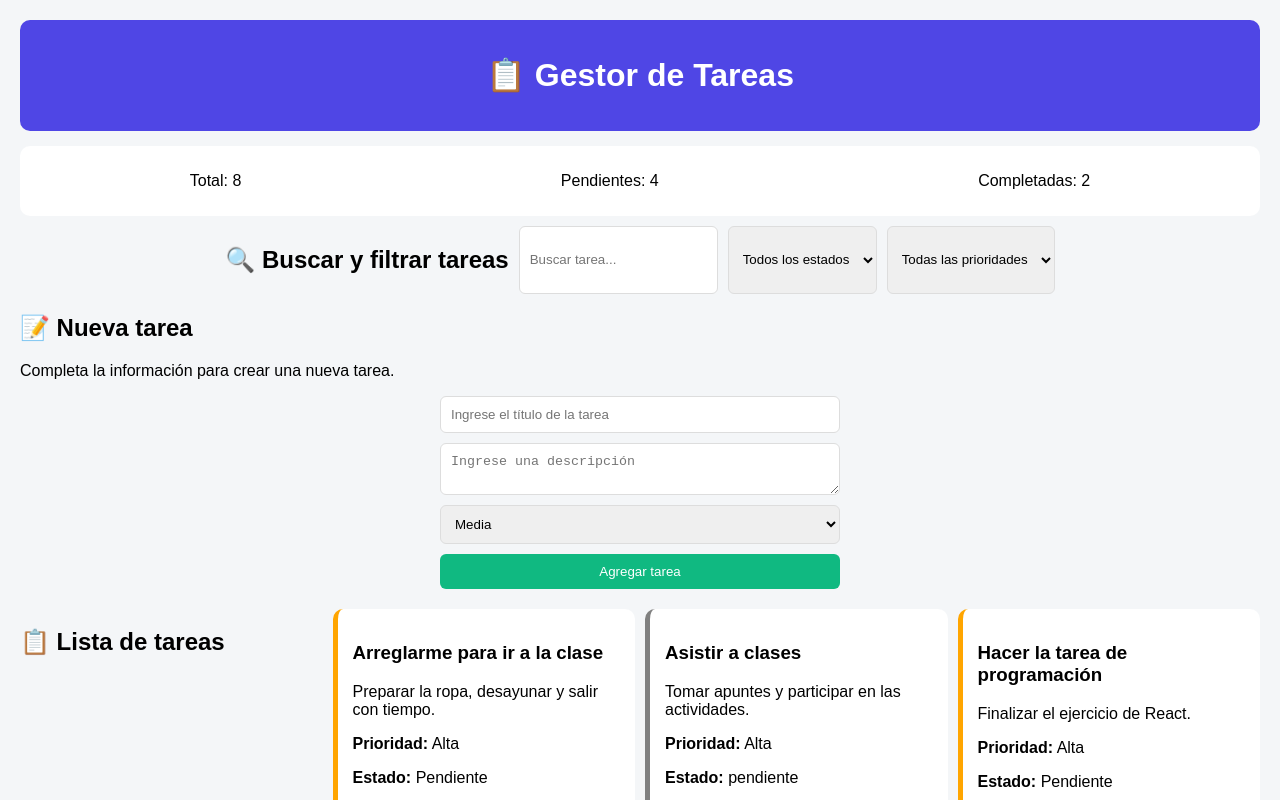
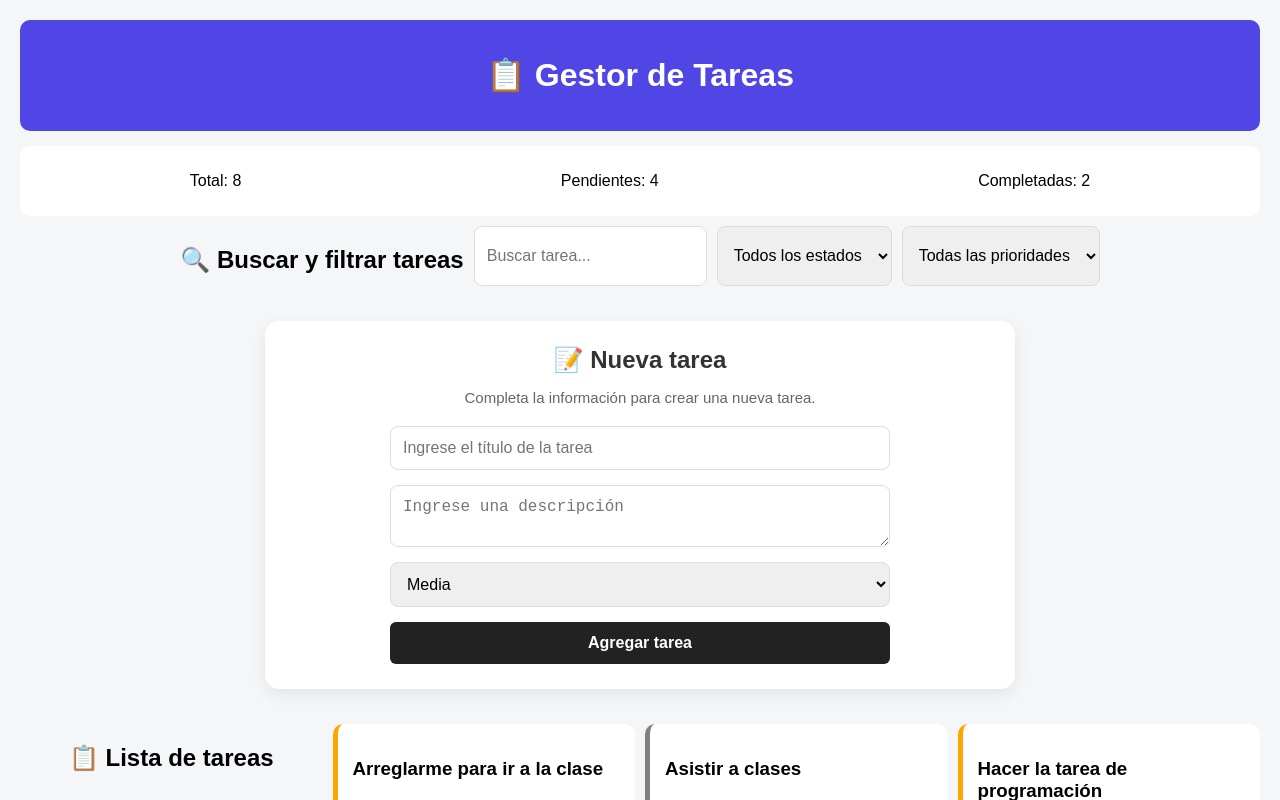
Before and after one commit to katherine-vasquez/react-task-manager, a React (Vite) app: page / in a window 1280 px wide. Shown: the top 800 px of the page. Built offline with nearby package versions, Linux system fonts and the light colour scheme.

Commit message:
Mejora UI: títulos centrados y refinamiento de estilos

```diff
--- a/src/App.css
+++ b/src/App.css
@@ -8,9 +8,22 @@ body {
   padding: 20px;
 }
 
+/* ========================= */
+/* TITULOS */
+/* ========================= */
+
 h1 {
   text-align: center;
 }
+
+h2 {
+  text-align: center;
+  margin-bottom: 12px;
+}
+
+/* ========================= */
+/* STATS */
+/* ========================= */
 
 .stats {
   display: flex;
@@ -21,6 +34,10 @@ h1 {
   margin-bottom: 10px;
 }
 
+/* ========================= */
+/* SEARCH + FILTER */
+/* ========================= */
+
 .top-bar {
   display: flex;
   gap: 10px;
@@ -28,30 +45,52 @@ h1 {
   margin-bottom: 10px;
 }
 
+/* ========================= */
+/* FORM */
+/* ========================= */
+
 .form {
   display: flex;
   flex-direction: column;
-  gap: 10px;
-  max-width: 400px;
+  gap: 15px;
+  max-width: 500px;
   margin: auto;
 }
 
-input, textarea, select {
-  padding: 10px;
+input,
+textarea,
+select {
+  padding: 12px;
+  border: 1px solid #ddd;
+  border-radius: 8px;
+  outline: none;
+  font-size: 16px;
 }
 
+/* ========================= */
+/* BOTONES */
+/* ========================= */
+
 button {
-  padding: 10px;
+  padding: 12px;
+  font-size: 16px;
+  font-weight: bold;
   cursor: pointer;
   background: #222;
   color: white;
   border: none;
   border-radius: 6px;
+  transition: 0.2s;
 }
 
 button:hover {
-  opacity: 0.8;
+  opacity: 0.85;
+  transform: scale(1.02);
 }
+
+/* ========================= */
+/* GRID / CARDS */
+/* ========================= */
 
 .grid {
   display: grid;
@@ -65,9 +104,17 @@ button:hover {
   padding: 15px;
   border-radius: 10px;
   border-left: 5px solid gray;
+  transition: 0.2s;
 }
 
-/* 🎨 COLORES POR ESTADO */
+.card:hover {
+  transform: translateY(-3px);
+}
+
+/* ========================= */
+/* ESTADOS */
+/* ========================= */
+
 .card.Pendiente {
   border-left-color: orange;
 }
@@ -76,20 +123,10 @@ button:hover {
   border-left-color: green;
 }
 
-.priority {
-  font-size: 12px;
-  background: #eee;
-  padding: 3px 6px;
-  border-radius: 5px;
-}
+/* ========================= */
+/* HEADER */
+/* ========================= */
 
-.status {
-  font-weight: bold;
-}
-
-/* 🧼 MEJORA VISUAL PRO */
-
-/* HEADER MEJORADO */
 header {
   background: #4f46e5;
   color: white;
@@ -99,49 +136,39 @@ header {
   margin-bottom: 15px;
 }
 
-/* BOTONES MÁS PRO */
-button {
-  transition: 0.2s;
+/* ========================= */
+/* FORM CARD */
+/* ========================= */
+
+.form-card {
+  max-width: 700px;
+  margin: 35px auto;
+  background: white;
+  padding: 25px;
+  border-radius: 14px;
+  box-shadow: 0 5px 15px rgba(0, 0, 0, 0.08);
 }
 
-button:hover {
-  transform: scale(1.03);
+.form-card h2 {
+  margin-top: 0;
+  margin-bottom: 8px;
+  color: #333;
+  text-align: center;
 }
 
-/* BOTONES POR ACCIÓN (mejora visual) */
-button:nth-of-type(1) {
-  background: #10b981; /* verde */
+.form-text {
+  color: #666;
+  margin-bottom: 20px;
+  font-size: 15px;
+  text-align: center;
 }
 
-button:nth-of-type(2) {
-  background: #ef4444; /* rojo */
-}
-
-button:nth-of-type(3) {
-  background: #f59e0b; /* amarillo */
-}
-
-/* INPUTS MÁS LIMPIOS */
-input, textarea, select {
-  border: 1px solid #ddd;
-  border-radius: 6px;
-  outline: none;
-}
-
-/* EFECTO CARD HOVER */
-.card {
-  transition: 0.2s;
-}
-
-.card:hover {
-  transform: translateY(-3px);
-}
-
-/* 📱 RESPONSIVE DESIGN */
+/* ========================= */
+/* RESPONSIVE */
+/* ========================= */
 
 /* Tablet */
 @media (max-width: 768px) {
-
   .stats {
     flex-direction: column;
     text-align: center;
@@ -153,10 +180,6 @@ input, textarea, select {
     align-items: stretch;
   }
 
-  .form {
-    width: 100%;
-  }
-
   .grid {
     grid-template-columns: 1fr;
   }
@@ -164,7 +187,6 @@ input, textarea, select {
 
 /* Celular */
 @media (max-width: 480px) {
-
   .app {
     padding: 10px;
   }
```
